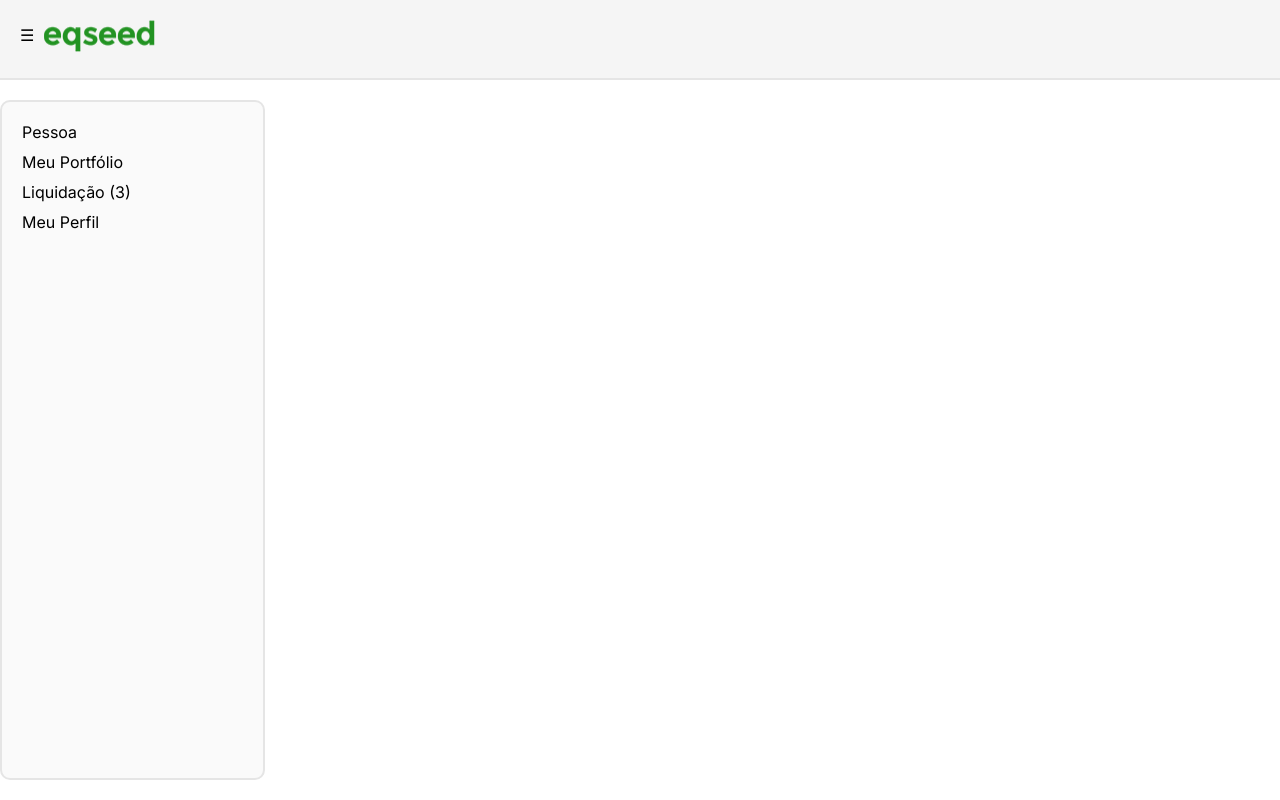
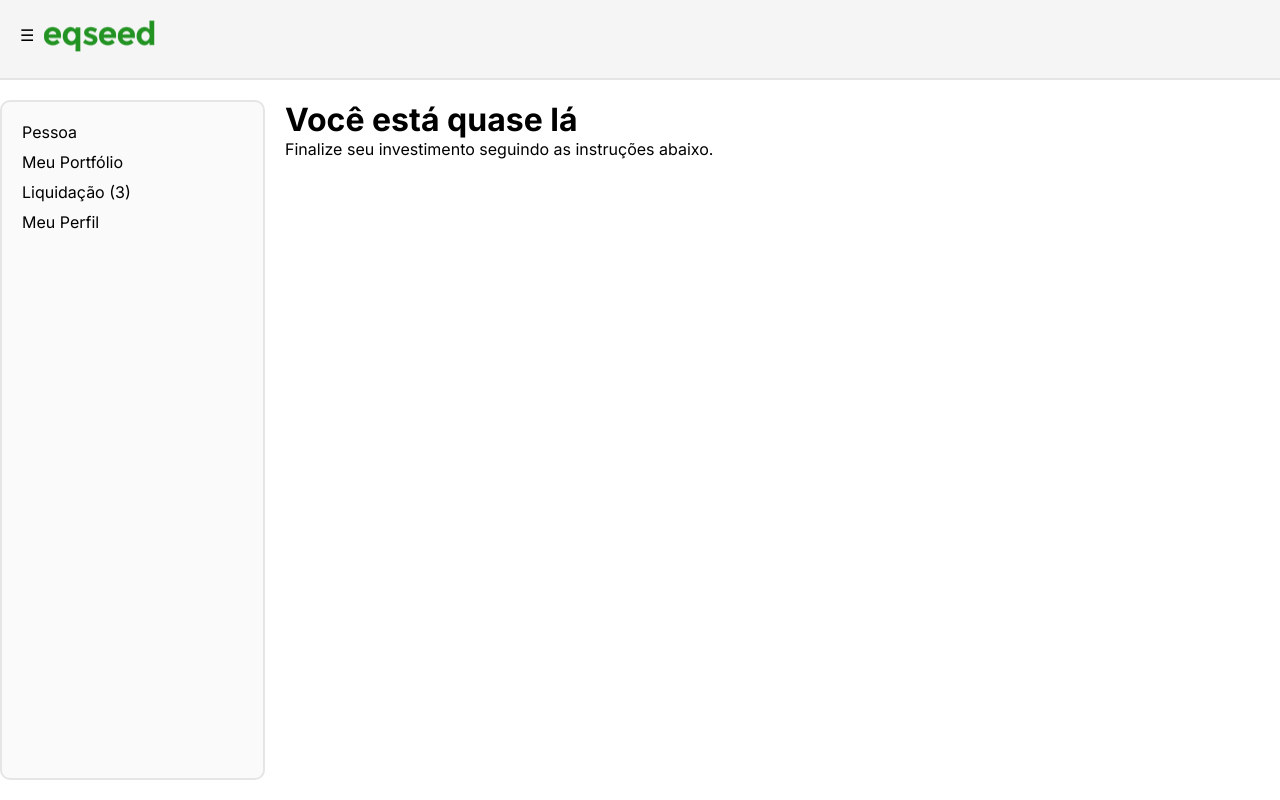
Before and after one commit to eosantos/sale-page, a Next.js app: page / in a window 1280 px wide. Built offline with nearby package versions, Linux system fonts and the light colour scheme.

Commit message:
Creating the service file for the API

```diff
--- a/src/app/page.tsx
+++ b/src/app/page.tsx
@@ -1,15 +1,29 @@
 'use client';
 
-import { Header } from './components/Header';
-import { Sidebar } from './components/Sidebar';
+import { Header } from '../app/components/Header';
+import { Sidebar } from '../app/components/Sidebar';
+import styled from 'styled-components';
+
+const MainContainer = styled.div`
+  display: flex;
+`;
+
+const Content = styled.main`
+  flex-grow: 1;
+  padding: 20px;
+`;
 
 export default function Home() {
   return (
-    <main>
-      <div>
-        <Header />
+    <>
+      <Header />
+      <MainContainer>
         <Sidebar />
-      </div>
-    </main>
+        <Content>
+          <h1>Você está quase lá</h1>
+          <p>Finalize seu investimento seguindo as instruções abaixo.</p>
+        </Content>
+      </MainContainer>
+    </>
   );
 }
```
Also changed, not shown: src/app/services/api.ts (added, +24 -0 lines).
